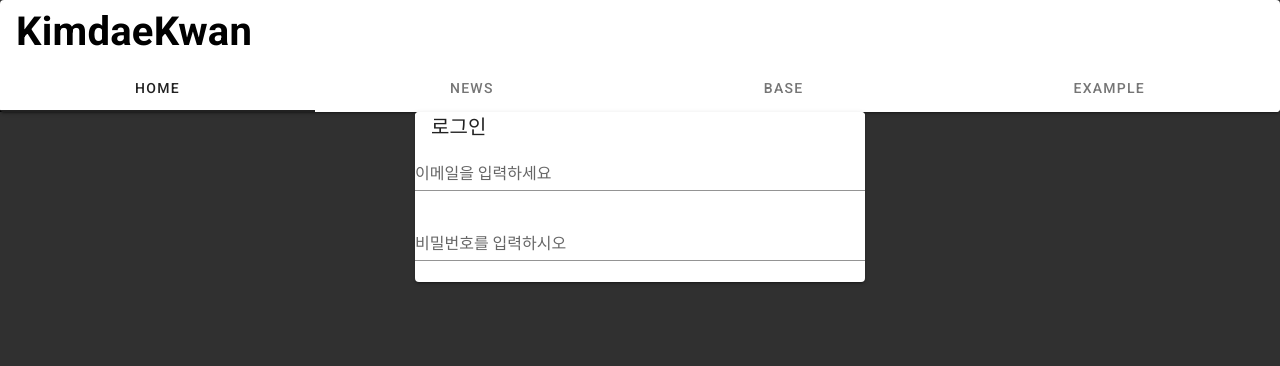
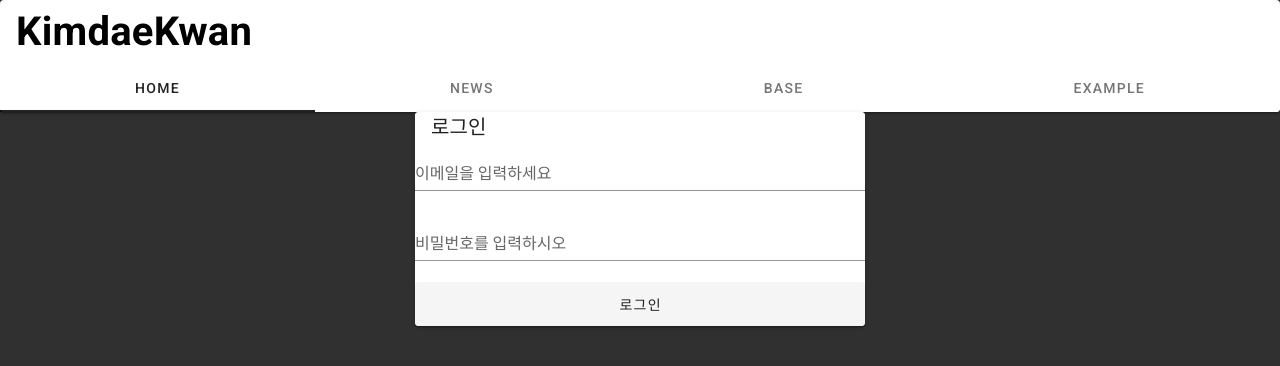
Before and after one commit to daepan/MyHomePage, a Vue app: page /signIn in a window 1280 px wide. Shown: the top 366 px of the page. Built offline with nearby package versions, Linux system fonts and the light colour scheme; what vue-cookie, vue-session would draw is missing.

Commit message:
login option with Vuex update

```diff
--- a/src/components/SignIn/signIn.vue
+++ b/src/components/SignIn/signIn.vue
@@ -2,6 +2,18 @@
     <v-container fill-height style="max-width:450px;">
         <v-layout align-center row wrap>
         <v-flex xs12>
+            <v-alert
+                class="mb-3"
+                :value="isLoginError"
+                type="error">
+                이메일과 비밀번호를 확인해주세요
+            </v-alert>
+            <v-alert
+            class="mb-3"
+                :value="isLogin"
+                type="succcess">
+                로그인되었습니다.
+            </v-alert>
             <v-card>
                 <v-toolbar flat height="30">
                     <v-toolbar-title>로그인</v-toolbar-title>
@@ -9,7 +21,7 @@
                 <div class="pa-8">
             <v-text-field
              v-model="email"
-                type="email"
+
             label="이메일을 입력하세요">
 
 
@@ -21,16 +33,42 @@
             >
 
             </v-text-field></div>
+            <v-btn
+                color="blue"
+                large
+                block
+                depressed
+                @click="login({
+                    email,
+                    password})"
+            >로그인</v-btn>
             </v-card>
         </v-flex>
         </v-layout>
     </v-container>
 </template>
 <script>
+import { mapState, mapActions } from 'vuex'
 export default {
+    data(){
+        return{
+            email:null,
+            password:null,
 
+            isError:false,
+            loginSuccess:false
+        }
+    }
+    ,
+    computed:{
+        ...mapState(["isLogin","isLoginError"])
+    },
+    methods:{
+        ...mapActions(['login'])
+
+    }
 }
 </script>
-<style scoped>
+<style>
 
 </style>
--- a/src/store.js
+++ b/src/store.js
@@ -12,6 +12,11 @@ export default new Vuex.Store({
       ask: [],
 
     },
+    allUsers:[
+      {id:1, name:"miamimu" ,email:"qw04011@gmail.com", password:"123456" }
+  ],
+  isLogin: false,
+  isLoginError:false,
 
   },
   getters: {
@@ -30,7 +35,13 @@ export default new Vuex.Store({
     SET_ASK(state, ask) {
       state.ask = ask;
     },
-
+    LoginSuccess(state){
+      state.isLogin=true
+    },
+    LoginError(state){
+      state.isLogin=false
+      state.isLoginError=true
+    },
   },
   actions: {
 
@@ -67,6 +78,17 @@ export default new Vuex.Store({
         console.log(error);
       });
   },
+   login({state,commit}, signObj){
+     let selectedUser =null
+     state.allUsers.forEach(user=>{
+       if(user.email === signObj.email) selectedUser=user
+     })
+     selectedUser===null
+     ?commit("LoginError")
+     :selectedUser.password!==signObj.password
+     ?commit("LoginError")
+     :commit("LoginSuccess")
 
+   }
   }
 })
```
